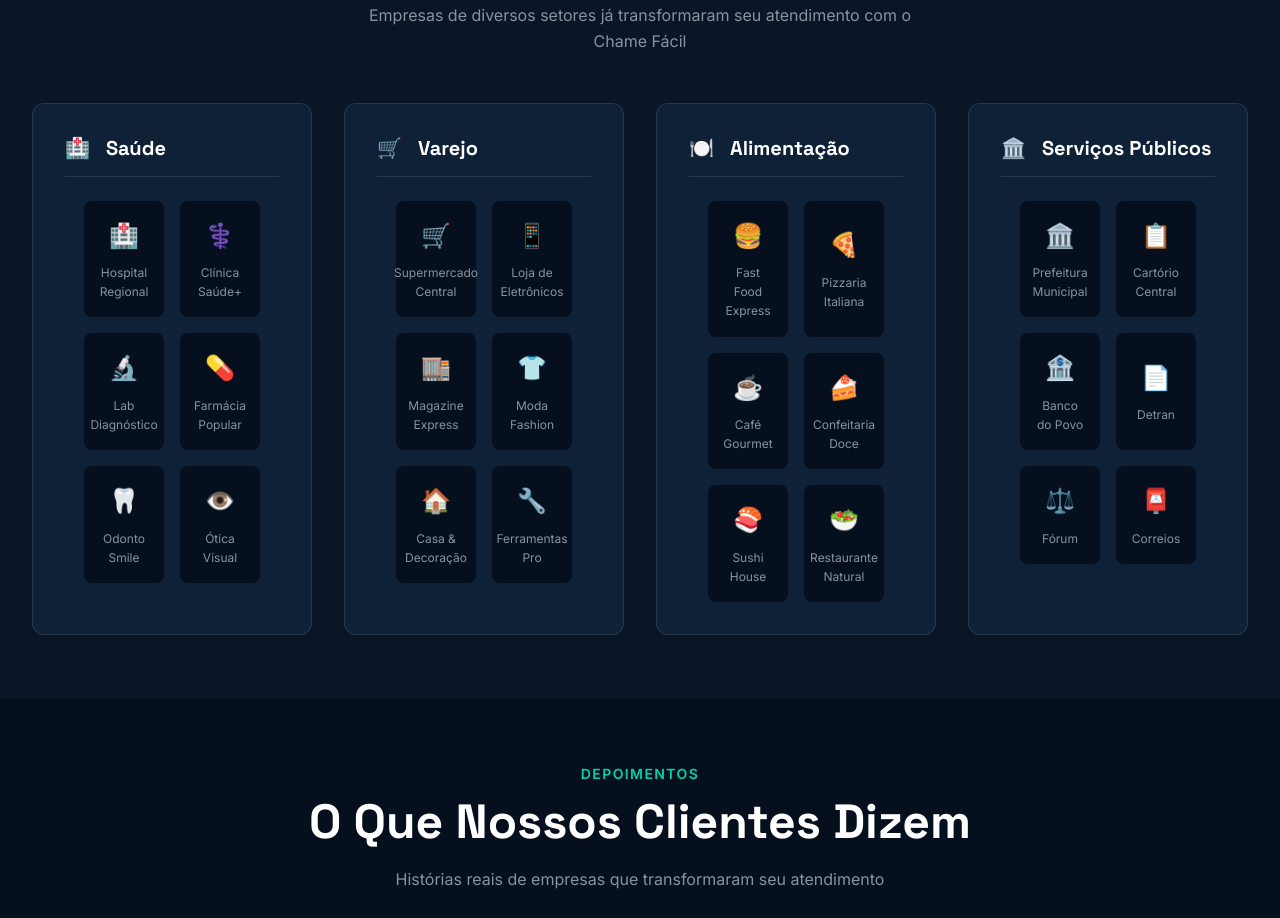
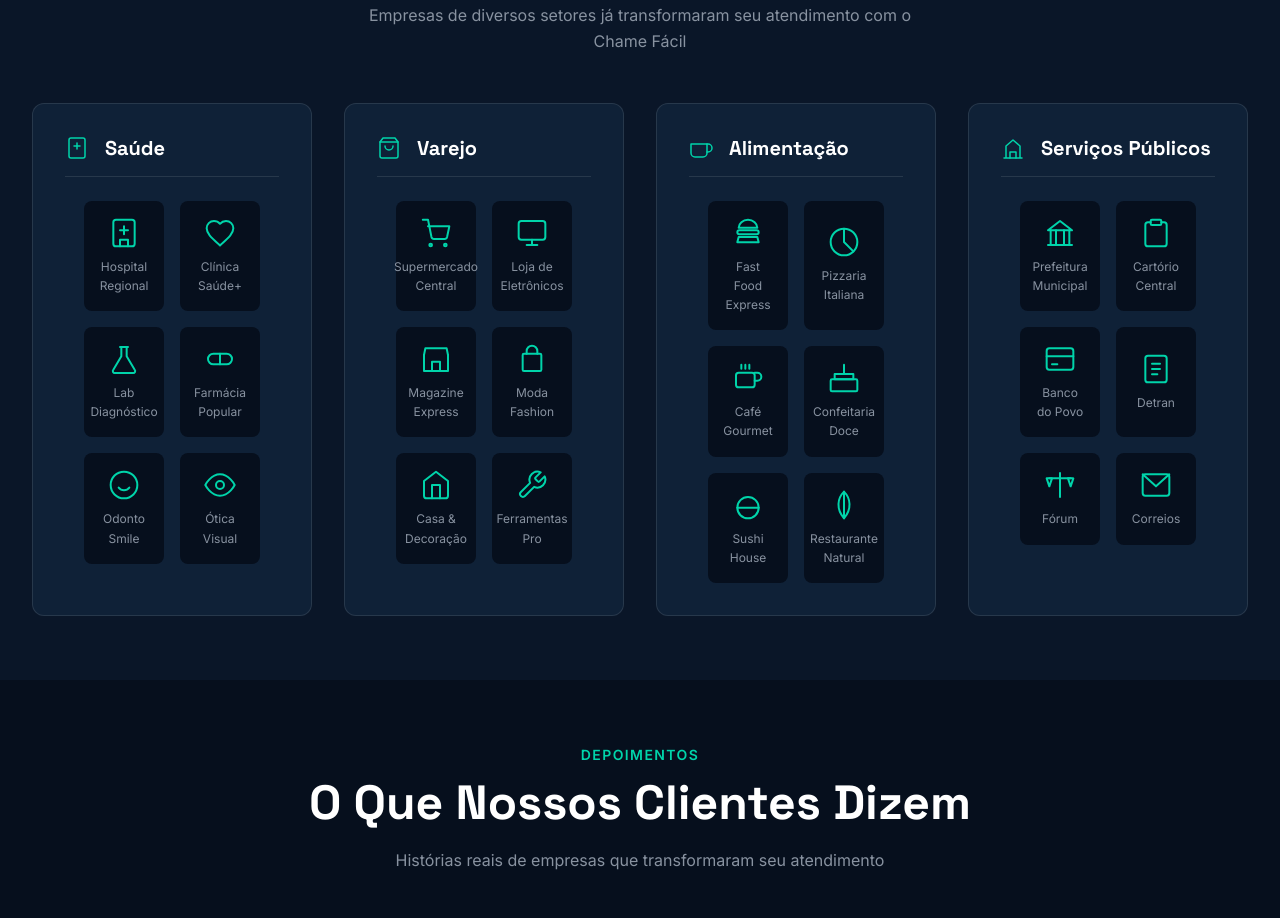
Before and after one commit to eduardorochadev/chamefacilHTML-Prolins, a plain HTML site: page index.html in a window 1280 px wide. Shown: the part 4610-5528 px from the top of the page. Drawn offline with Linux system fonts and the light colour scheme.

Commit message:
feat: substituir emojis por icones SVG na secao clientes

```diff
--- a/css/styles.css
+++ b/css/styles.css
@@ -1053,8 +1053,28 @@ a:hover {
 }
 
 .client-logo-icon {
-  font-size: 1.5rem;
+  width: 32px;
+  height: 32px;
   margin-bottom: var(--spacing-xs);
+  color: var(--primary);
+}
+
+.client-logo-icon svg,
+.client-segment h3 svg {
+  width: 100%;
+  height: 100%;
+  fill: none;
+  stroke: currentColor;
+  stroke-width: 1.5;
+  stroke-linecap: round;
+  stroke-linejoin: round;
+}
+
+.client-segment h3 svg {
+  width: 24px;
+  height: 24px;
+  color: var(--primary);
+  flex-shrink: 0;
 }
 
 /* ============================================
--- a/index.html
+++ b/index.html
@@ -539,47 +539,47 @@
       </div>
       <div class="clients-segments">
         <div class="client-segment">
-          <h3>🏥 <span data-i18n="clients_health">Saúde</span></h3>
+          <h3><svg viewBox="0 0 24 24"><rect x="4" y="2" width="16" height="20" rx="2"/><path d="M12 7v6M9 10h6"/></svg> <span data-i18n="clients_health">Saúde</span></h3>
           <div class="client-logos">
-            <div class="client-logo"><span class="client-logo-icon">🏥</span>Hospital Regional</div>
-            <div class="client-logo"><span class="client-logo-icon">⚕️</span>Clínica Saúde+</div>
-            <div class="client-logo"><span class="client-logo-icon">🔬</span>Lab Diagnóstico</div>
-            <div class="client-logo"><span class="client-logo-icon">💊</span>Farmácia Popular</div>
-            <div class="client-logo"><span class="client-logo-icon">🦷</span>Odonto Smile</div>
-            <div class="client-logo"><span class="client-logo-icon">👁️</span>Ótica Visual</div>
+            <div class="client-logo"><span class="client-logo-icon"><svg viewBox="0 0 24 24"><rect x="4" y="2" width="16" height="20" rx="2"/><path d="M12 7v6M9 10h6"/><path d="M9 22v-5h6v5"/></svg></span>Hospital Regional</div>
+            <div class="client-logo"><span class="client-logo-icon"><svg viewBox="0 0 24 24"><path d="M12 21.4L10.6 20C5.4 15.4 2 12.3 2 8.5 2 5.4 4.4 3 7.5 3c1.7 0 3.4.8 4.5 2.1A6.1 6.1 0 0 1 16.5 3C19.6 3 22 5.4 22 8.5c0 3.8-3.4 6.9-8.6 11.5L12 21.4z"/></svg></span>Clínica Saúde+</div>
+            <div class="client-logo"><span class="client-logo-icon"><svg viewBox="0 0 24 24"><path d="M9 3h6M10 3v7L4 20a1.5 1.5 0 0 0 1.3 2.5h13.4a1.5 1.5 0 0 0 1.3-2.5L14 10V3"/></svg></span>Lab Diagnóstico</div>
+            <div class="client-logo"><span class="client-logo-icon"><svg viewBox="0 0 24 24"><rect x="3" y="8" width="18" height="8" rx="4"/><path d="M12 8v8"/></svg></span>Farmácia Popular</div>
+            <div class="client-logo"><span class="client-logo-icon"><svg viewBox="0 0 24 24"><circle cx="12" cy="12" r="10"/><path d="M8 14s1.5 2 4 2 4-2 4-2"/></svg></span>Odonto Smile</div>
+            <div class="client-logo"><span class="client-logo-icon"><svg viewBox="0 0 24 24"><path d="M1 12s4-8 11-8 11 8 11 8-4 8-11 8S1 12 1 12z"/><circle cx="12" cy="12" r="3"/></svg></span>Ótica Visual</div>
           </div>
         </div>
         <div class="client-segment">
-          <h3>🛒 <span data-i18n="clients_retail">Varejo</span></h3>
+          <h3><svg viewBox="0 0 24 24"><path d="M6 2L3 6v14a2 2 0 0 0 2 2h14a2 2 0 0 0 2-2V6l-3-4z"/><path d="M3 6h18M16 10a4 4 0 0 1-8 0"/></svg> <span data-i18n="clients_retail">Varejo</span></h3>
           <div class="client-logos">
-            <div class="client-logo"><span class="client-logo-icon">🛒</span>Supermercado Central</div>
-            <div class="client-logo"><span class="client-logo-icon">📱</span>Loja de Eletrônicos</div>
-            <div class="client-logo"><span class="client-logo-icon">🏬</span>Magazine Express</div>
-            <div class="client-logo"><span class="client-logo-icon">👕</span>Moda Fashion</div>
-            <div class="client-logo"><span class="client-logo-icon">🏠</span>Casa & Decoração</div>
-            <div class="client-logo"><span class="client-logo-icon">🔧</span>Ferramentas Pro</div>
+            <div class="client-logo"><span class="client-logo-icon"><svg viewBox="0 0 24 24"><circle cx="8" cy="21" r="1"/><circle cx="19" cy="21" r="1"/><path d="M2.1 2H6l2.6 13a2 2 0 0 0 2 1.5h7.7a2 2 0 0 0 2-1.5L22 7H6"/></svg></span>Supermercado Central</div>
+            <div class="client-logo"><span class="client-logo-icon"><svg viewBox="0 0 24 24"><rect x="2" y="3" width="20" height="14" rx="2"/><path d="M8 21h8M12 17v4"/></svg></span>Loja de Eletrônicos</div>
+            <div class="client-logo"><span class="client-logo-icon"><svg viewBox="0 0 24 24"><path d="M3 9l1-5h16l1 5"/><path d="M3 9v12h18V9"/><rect x="9" y="14" width="6" height="7"/></svg></span>Magazine Express</div>
+            <div class="client-logo"><span class="client-logo-icon"><svg viewBox="0 0 24 24"><rect x="5" y="8" width="14" height="13" rx="1"/><path d="M8 8V6a4 4 0 0 1 8 0v2"/></svg></span>Moda Fashion</div>
+            <div class="client-logo"><span class="client-logo-icon"><svg viewBox="0 0 24 24"><path d="M3 9l9-7 9 7v11a2 2 0 0 1-2 2H5a2 2 0 0 1-2-2z"/><path d="M9 22V12h6v10"/></svg></span>Casa &amp; Decoração</div>
+            <div class="client-logo"><span class="client-logo-icon"><svg viewBox="0 0 24 24"><path d="M14.7 6.3a1 1 0 0 0 0 1.4l1.6 1.6a1 1 0 0 0 1.4 0l3.8-3.8a6 6 0 0 1-7.9 7.9l-6.9 6.9a2 2 0 0 1-3-3l6.9-6.9a6 6 0 0 1 7.9-7.9l-3.8 3.8z"/></svg></span>Ferramentas Pro</div>
           </div>
         </div>
         <div class="client-segment">
-          <h3>🍽️ <span data-i18n="clients_food">Alimentação</span></h3>
+          <h3><svg viewBox="0 0 24 24"><path d="M18 8h1a4 4 0 0 1 0 8h-1"/><path d="M2 8h16v9a4 4 0 0 1-4 4H6a4 4 0 0 1-4-4z"/></svg> <span data-i18n="clients_food">Alimentação</span></h3>
           <div class="client-logos">
-            <div class="client-logo"><span class="client-logo-icon">🍔</span>Fast Food Express</div>
-            <div class="client-logo"><span class="client-logo-icon">🍕</span>Pizzaria Italiana</div>
-            <div class="client-logo"><span class="client-logo-icon">☕</span>Café Gourmet</div>
-            <div class="client-logo"><span class="client-logo-icon">🍰</span>Confeitaria Doce</div>
-            <div class="client-logo"><span class="client-logo-icon">🍣</span>Sushi House</div>
-            <div class="client-logo"><span class="client-logo-icon">🥗</span>Restaurante Natural</div>
+            <div class="client-logo"><span class="client-logo-icon"><svg viewBox="0 0 24 24"><path d="M5 8c0-3 3.1-6 7-6s7 3 7 6H5z"/><rect x="4" y="10" width="16" height="3" rx="1.5"/><path d="M5 15h14l1 4H4l1-4z"/></svg></span>Fast Food Express</div>
+            <div class="client-logo"><span class="client-logo-icon"><svg viewBox="0 0 24 24"><circle cx="12" cy="12" r="10"/><path d="M12 2v10l7 7"/></svg></span>Pizzaria Italiana</div>
+            <div class="client-logo"><span class="client-logo-icon"><svg viewBox="0 0 24 24"><path d="M17 8h2a3 3 0 0 1 0 6h-2"/><rect x="3" y="8" width="14" height="11" rx="2"/><path d="M7 2v3M10 2v3M13 2v3"/></svg></span>Café Gourmet</div>
+            <div class="client-logo"><span class="client-logo-icon"><svg viewBox="0 0 24 24"><rect x="2" y="13" width="20" height="9" rx="1"/><rect x="5" y="9" width="14" height="4"/><path d="M12 2v7"/></svg></span>Confeitaria Doce</div>
+            <div class="client-logo"><span class="client-logo-icon"><svg viewBox="0 0 24 24"><circle cx="12" cy="14" r="8"/><path d="M4 14h16"/></svg></span>Sushi House</div>
+            <div class="client-logo"><span class="client-logo-icon"><svg viewBox="0 0 24 24"><path d="M12 2c5 5 6 13 0 20-6-7-5-15 0-20z"/><path d="M12 2v20"/></svg></span>Restaurante Natural</div>
           </div>
         </div>
         <div class="client-segment">
-          <h3>🏛️ <span data-i18n="clients_public">Serviços Públicos</span></h3>
+          <h3><svg viewBox="0 0 24 24"><path d="M3 22h18M5 22V10l7-6 7 6v12"/><path d="M9 22v-6h6v6"/></svg> <span data-i18n="clients_public">Serviços Públicos</span></h3>
           <div class="client-logos">
-            <div class="client-logo"><span class="client-logo-icon">🏛️</span>Prefeitura Municipal</div>
-            <div class="client-logo"><span class="client-logo-icon">📋</span>Cartório Central</div>
-            <div class="client-logo"><span class="client-logo-icon">🏦</span>Banco do Povo</div>
-            <div class="client-logo"><span class="client-logo-icon">📄</span>Detran</div>
-            <div class="client-logo"><span class="client-logo-icon">⚖️</span>Fórum</div>
-            <div class="client-logo"><span class="client-logo-icon">📮</span>Correios</div>
+            <div class="client-logo"><span class="client-logo-icon"><svg viewBox="0 0 24 24"><path d="M3 21h18M12 3l9 7H3z"/><path d="M5 10v11M9 10v11M15 10v11M19 10v11"/></svg></span>Prefeitura Municipal</div>
+            <div class="client-logo"><span class="client-logo-icon"><svg viewBox="0 0 24 24"><path d="M16 4h2a2 2 0 0 1 2 2v14a2 2 0 0 1-2 2H6a2 2 0 0 1-2-2V6a2 2 0 0 1 2-2h2"/><rect x="8" y="2" width="8" height="4" rx="1"/></svg></span>Cartório Central</div>
+            <div class="client-logo"><span class="client-logo-icon"><svg viewBox="0 0 24 24"><rect x="2" y="4" width="20" height="16" rx="2"/><path d="M2 10h20"/><path d="M6 16h4"/></svg></span>Banco do Povo</div>
+            <div class="client-logo"><span class="client-logo-icon"><svg viewBox="0 0 24 24"><rect x="4" y="2" width="16" height="20" rx="2"/><path d="M9 8h6M9 12h6M9 16h4"/></svg></span>Detran</div>
+            <div class="client-logo"><span class="client-logo-icon"><svg viewBox="0 0 24 24"><path d="M12 3v18"/><path d="M4 7h16"/><path d="M2 7l2 6 2-6z"/><path d="M18 7l2 6 2-6z"/></svg></span>Fórum</div>
+            <div class="client-logo"><span class="client-logo-icon"><svg viewBox="0 0 24 24"><rect x="2" y="4" width="20" height="16" rx="2"/><path d="M22 4L12 13 2 4"/></svg></span>Correios</div>
           </div>
         </div>
       </div>
```
